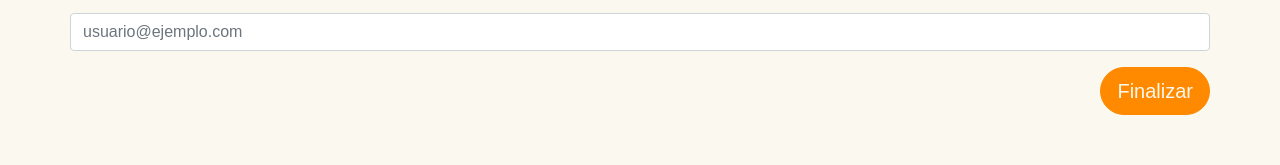
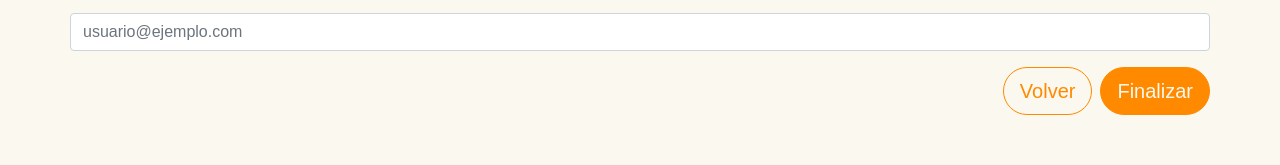
Before and after one commit to pabratte/reactjs-ecommerce, a React (Create React App) app: page /profile in a window 1280 px wide. Shown: the part 408-573 px from the top of the page. Built offline with nearby package versions, Linux system fonts and the light colour scheme; no server answers; the database is empty; a web font is replaced by a local one.

Commit message:
feat: back button on profile

```diff
--- a/src/components/Profile.jsx
+++ b/src/components/Profile.jsx
@@ -23,7 +23,6 @@ export default function Profile () {
         return re.test(String(phoneNumber).toLowerCase());
     }
 
-
     const validate = () => {
         let errors = {}
         if (name == '') errors.name = 'Por favor ingrese su nombre'
@@ -46,7 +45,10 @@ export default function Profile () {
         .catch( err => {
             console.log(`Error generating new order: ${err}`)
         })
+    }
 
+    const backToCart = () => {
+        history.push(`/cart`)
     }
 
     return (
@@ -78,6 +80,9 @@ export default function Profile () {
                 </Form.Group>
 
                 <Form.Group className="mb-3 d-flex justify-content-end">
+                    <Button className="button-secondary btn-lg mx-2" type="button" onClick={backToCart}>
+                        Volver
+                    </Button>
                     <Button className="button-primary btn-lg" type="submit">
                         Finalizar
                     </Button>
```
